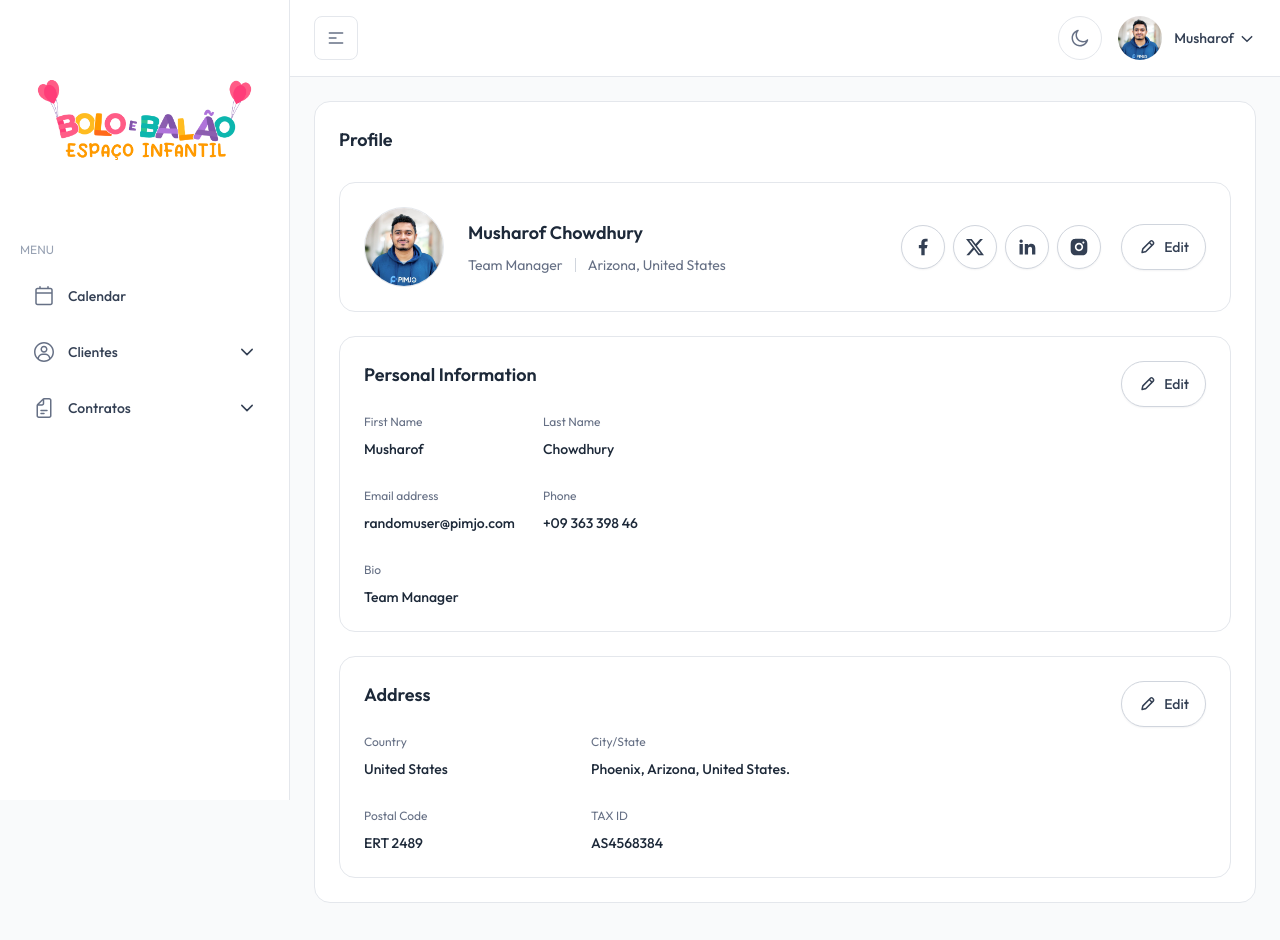
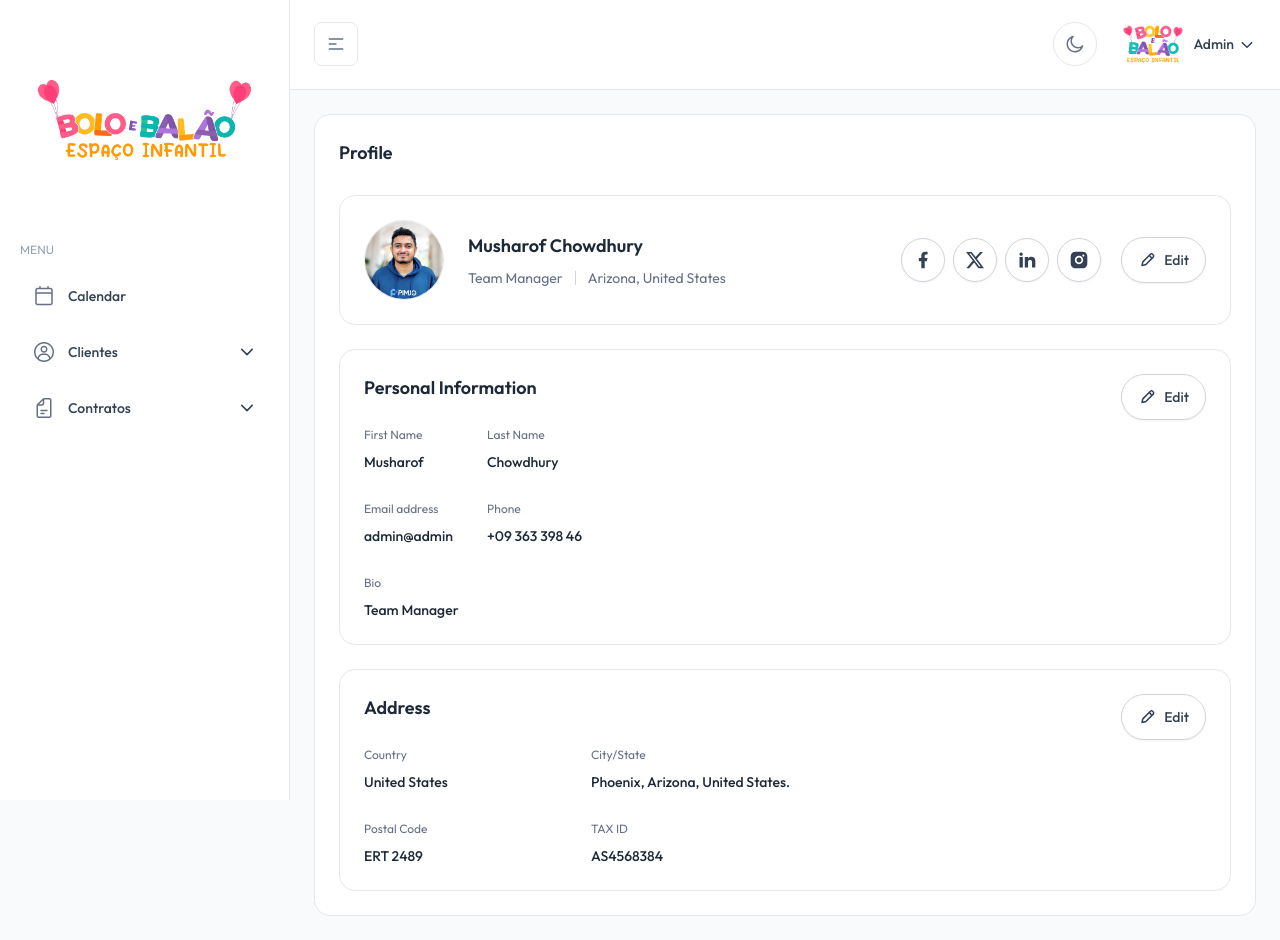
Before and after one commit to clickaqui-dig/form-party, a Next.js app: page /profile in a window 1280 px wide. Built offline with nearby package versions, Linux system fonts and the light colour scheme.

Commit message:
feat: remove image profile sidebar

```diff
--- a/src/app/(admin)/(others-pages)/calendar/page.tsx
+++ b/src/app/(admin)/(others-pages)/calendar/page.tsx
@@ -4,9 +4,9 @@ import { Metadata } from "next";
 import React from "react";
 
 export const metadata: Metadata = {
-  title: "Next.js Calender | TailAdmin - Next.js Dashboard Template",
+  title: "Bolo e Balão | Espaço Infantil",
   description:
-    "This is Next.js Calender page for TailAdmin  Tailwind CSS Admin Dashboard Template",
+    "Bolo e Balão | Espaço Infantil",
   // other metadata
 };
 export default function page() {
--- a/src/components/header/UserDropdown.tsx
+++ b/src/components/header/UserDropdown.tsx
@@ -29,16 +29,16 @@ function toggleDropdown(e: React.MouseEvent<HTMLButtonElement, MouseEvent>) {
         onClick={toggleDropdown}
         className="flex items-center text-gray-700 dark:text-gray-400 dropdown-toggle"
       >
-        <span className="mr-3 overflow-hidden rounded-full h-11 w-11">
+        {/* <span className="mr-3 overflow-hidden rounded-full h-11 w-11"> */}
           <Image
-            width={44}
-            height={44}
-            src="/images/user/owner.jpg"
+            width={80}
+            height={80}
+            src="/images/logo/bolo-balao.png"
             alt="User"
           />
-        </span>
+        {/* </span> */}
 
-        <span className="block mr-1 font-medium text-theme-sm">Musharof</span>
+        <span className="block mr-1 font-medium text-theme-sm">Admin</span>
 
         <svg
           className={`stroke-gray-500 dark:stroke-gray-400 transition-transform duration-200 ${
@@ -67,10 +67,10 @@ function toggleDropdown(e: React.MouseEvent<HTMLButtonElement, MouseEvent>) {
       >
         <div>
           <span className="block font-medium text-gray-700 text-theme-sm dark:text-gray-400">
-            Musharof Chowdhury
+            Admin
           </span>
           <span className="mt-0.5 block text-theme-xs text-gray-500 dark:text-gray-400">
-            randomuser@pimjo.com
+            admin@admin.com
           </span>
         </div>
 
@@ -79,7 +79,8 @@ function toggleDropdown(e: React.MouseEvent<HTMLButtonElement, MouseEvent>) {
             <DropdownItem
               onItemClick={closeDropdown}
               tag="a"
-              href="/profile"
+              // href="/profile"
+              href="/calendar"
               className="flex items-center gap-3 px-3 py-2 font-medium text-gray-700 rounded-lg group text-theme-sm hover:bg-gray-100 hover:text-gray-700 dark:text-gray-400 dark:hover:bg-white/5 dark:hover:text-gray-300"
             >
               <svg
@@ -100,7 +101,7 @@ function toggleDropdown(e: React.MouseEvent<HTMLButtonElement, MouseEvent>) {
               Edit profile
             </DropdownItem>
           </li>
-          <li>
+          {/* <li>
             <DropdownItem
               onItemClick={closeDropdown}
               tag="a"
@@ -124,32 +125,8 @@ function toggleDropdown(e: React.MouseEvent<HTMLButtonElement, MouseEvent>) {
               </svg>
               Account settings
             </DropdownItem>
-          </li>
-          <li>
-            <DropdownItem
-              onItemClick={closeDropdown}
-              tag="a"
-              href="/profile"
-              className="flex items-center gap-3 px-3 py-2 font-medium text-gray-700 rounded-lg group text-theme-sm hover:bg-gray-100 hover:text-gray-700 dark:text-gray-400 dark:hover:bg-white/5 dark:hover:text-gray-300"
-            >
-              <svg
-                className="fill-gray-500 group-hover:fill-gray-700 dark:fill-gray-400 dark:group-hover:fill-gray-300"
-                width="24"
-                height="24"
-                viewBox="0 0 24 24"
-                fill="none"
-                xmlns="http://www.w3.org/2000/svg"
-              >
-                <path
-                  fillRule="evenodd"
-                  clipRule="evenodd"
-                  d="M3.5 12C3.5 7.30558 7.30558 3.5 12 3.5C16.6944 3.5 20.5 7.30558 20.5 12C20.5 16.6944 16.6944 20.5 12 20.5C7.30558 20.5 3.5 16.6944 3.5 12ZM12 2C6.47715 2 2 6.47715 2 12C2 17.5228 6.47715 22 12 22C17.5228 22 22 17.5228 22 12C22 6.47715 17.5228 2 12 2ZM11.0991 7.52507C11.0991 8.02213 11.5021 8.42507 11.9991 8.42507H12.0001C12.4972 8.42507 12.9001 8.02213 12.9001 7.52507C12.9001 7.02802 12.4972 6.62507 12.0001 6.62507H11.9991C11.5021 6.62507 11.0991 7.02802 11.0991 7.52507ZM12.0001 17.3714C11.5859 17.3714 11.2501 17.0356 11.2501 16.6214V10.9449C11.2501 10.5307 11.5859 10.1949 12.0001 10.1949C12.4143 10.1949 12.7501 10.5307 12.7501 10.9449V16.6214C12.7501 17.0356 12.4143 17.3714 12.0001 17.3714Z"
-                  fill=""
-                />
-              </svg>
-              Support
-            </DropdownItem>
-          </li>
+          </li> */}
+
         </ul>
         <Link
           href="/signin"
--- a/src/components/user-profile/UserInfoCard.tsx
+++ b/src/components/user-profile/UserInfoCard.tsx
@@ -45,7 +45,7 @@ export default function UserInfoCard() {
                 Email address
               </p>
               <p className="text-sm font-medium text-gray-800 dark:text-white/90">
-                randomuser@pimjo.com
+                admin@admin
               </p>
             </div>
 
--- a/src/middleware.ts
+++ b/src/middleware.ts
@@ -7,6 +7,10 @@ export function middleware(req: NextRequest) {
 
   if (pathname.startsWith('/signin')) {
     return NextResponse.next();
+  }
+
+  if (pathname.endsWith('/')) {
+    return NextResponse.redirect(new URL('/signin', req.url));
   }
 
   if (!token) {
```
Also changed, not shown: 1 other file (tests, documents, lock files or other folders).
